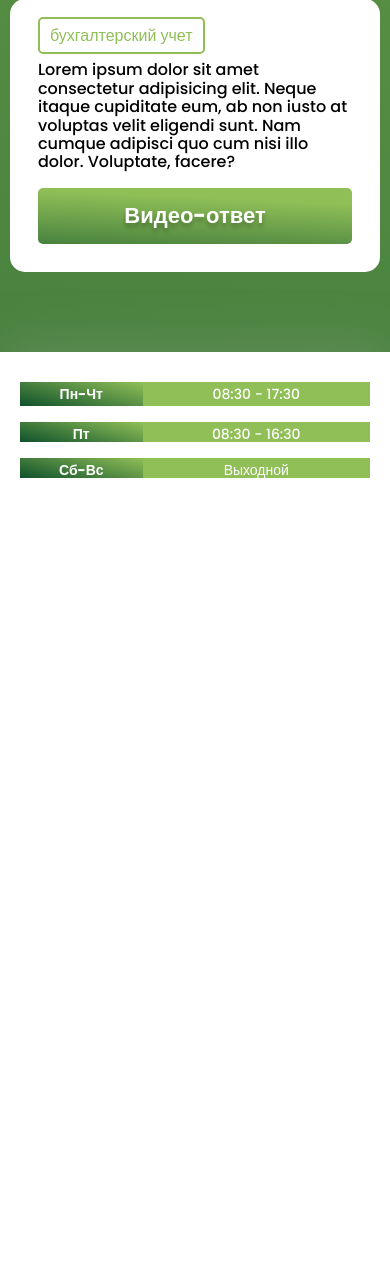
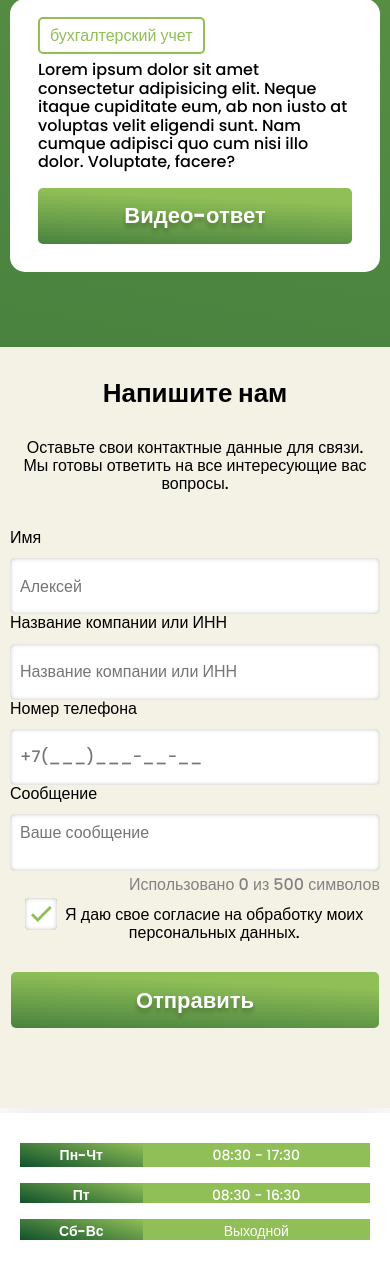
Before and after one commit to honeydrums/razvitie-consulting, a PHP site: page /faq.html in a window 390 px wide. Shown: the part 3391-4655 px from the top of the page. Before the commit the page ends 3869 px from the top, so only its background shows below. Run offline with PHP 8.4, Linux system fonts and the light colour scheme.

Commit message:
callback form on faq page

```diff
--- a/css/style.css
+++ b/css/style.css
@@ -1108,6 +1108,7 @@ body {
 .contacts-page__email-us__form {
     width: 100%;
     margin-bottom: 80px;
+    padding: 0 10px;
 }
 
 .contacts-page__email-us__form-list {
@@ -1268,6 +1269,23 @@ body {
 }
 
 
+/* форма напишите нам на разрешении 680px и меньше */
+
+@media (max-width: 680px) {
+    .contacts-page__email-us_title {
+        padding-top: 32px;
+        font-size: 26px;
+    }
+    .contacts-page__email-us_text {
+        margin: 0 20px 35px;
+        font-size: 16px;
+    }
+    .contacts-page__email-us__form-list {
+        display: block;
+    }
+}
+
+
 /* страница "Вход в личный кабинет" */
 
 .login-page {
@@ -1301,7 +1319,9 @@ body {
     box-shadow: inset 0px 0px 4px rgba(0, 0, 0, 0.25);
 }
 
+
 /* иконка спрятанного пароля */
+
 label {
     position: relative;
 }
@@ -1316,9 +1336,11 @@ label {
     bottom: -12px;
     cursor: pointer;
 }
+
 .view {
     background: url(../img/view.svg) 0 0 no-repeat;
 }
+
 
 /*  */
 
@@ -1420,6 +1442,7 @@ label {
     box-shadow: none;
 }
 
+
 /* страница вопрос-ответ */
 
 .faq-welcome {
@@ -1520,6 +1543,7 @@ label {
     box-shadow: none;
 }
 
+
 /* карточки с ответами 1160px */
 
 @media (max-width: 1160px) {
@@ -1528,6 +1552,7 @@ label {
     }
 }
 
+
 /* карточки с ответами 760px */
 
 @media (max-width: 760px) {
@@ -1542,11 +1567,14 @@ label {
     }
 }
 
+
 /* всплывающая форма "напишите нам" */
+
 .popup-email-us-hide {
     display: none;
     visibility: hidden;
 }
+
 .popup-email-us__wrapper {
     position: absolute;
     width: 100%;
@@ -1654,7 +1682,6 @@ label {
 }
 
 
-
 /* больше 500 символов в сообщении формы */
 
 .too-many-symbols__textarea {
--- a/faq.html
+++ b/faq.html
@@ -142,6 +142,41 @@
                 </div>
             </section>
         </div>
+        <div class="contacts-page__email-us__wrapper">
+            <section class="contacts-page__email-us">
+                <h2 class="contacts-page__email-us_title">Напишите нам</h2>
+                <p class="contacts-page__email-us_text">Оставьте свои контактные данные для связи.<br>Мы готовы ответить на все интересующие вас вопросы.</p>
+                <form action="" method="post" class="contacts-page__email-us__form">
+                    <ul class="contacts-page__email-us__form-list">
+                        <li>
+                            <label for="username">Имя</label>
+                            <input type="text" id="username" name="user-name" placeholder="Алексей">
+                        </li>
+                        <li>
+                            <label for="firmname">Название компании или ИНН</label>
+                            <input type="text" id="firmname" name="firm-name" placeholder="Название компании или ИНН">
+                        </li>
+                        <li>
+                            <label for="userphone">Номер телефона</label>
+                            <input type="tel" name="user-phone" id="userphone" pattern="[0-9]{1}-[0-9]{3}-[0-9]{3}" placeholder="+7(___)___-__-__">
+                        </li>
+                        <li>
+                            <label for="formmessage">Сообщение</label>
+                            <textarea id="formmessage" name="form-message" placeholder="Ваше сообщение"></textarea>
+                            <span class="textarea-counter">Использовано <span class="textarea-quantity">0</span> из 500 символов</span>
+                        </li>
+                    </ul>
+                    <div class="checkbox-wrap">
+                        <label>
+                            <input type="checkbox" name="confirm-yes" checked>
+                            <span class="check__box"></span>
+                            Я даю свое согласие на обработку моих персональных данных.
+                        </label>
+                    </div>
+                    <input type="submit" value="Отправить">
+                </form>
+            </section>
+        </div>
     </main>
     <div class="main-footer__wrapper">
         <footer class="main-footer">
```
